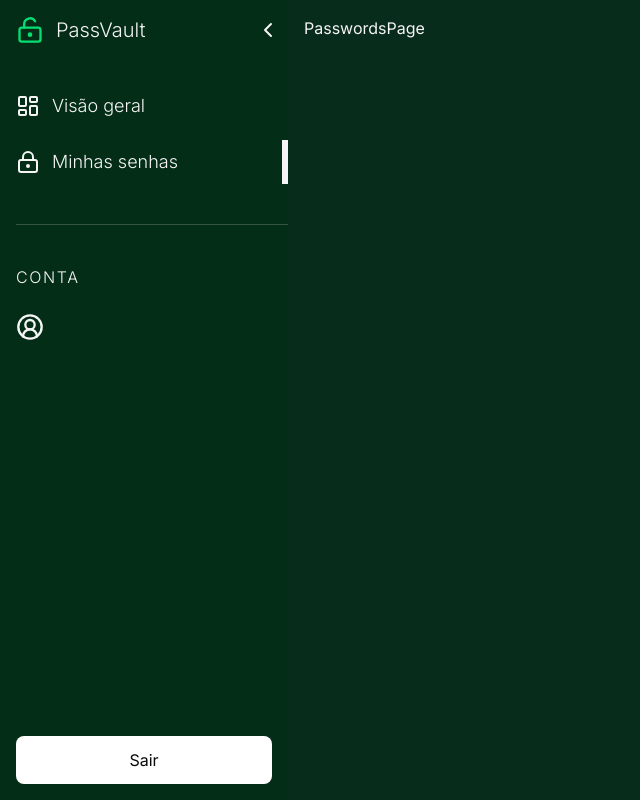
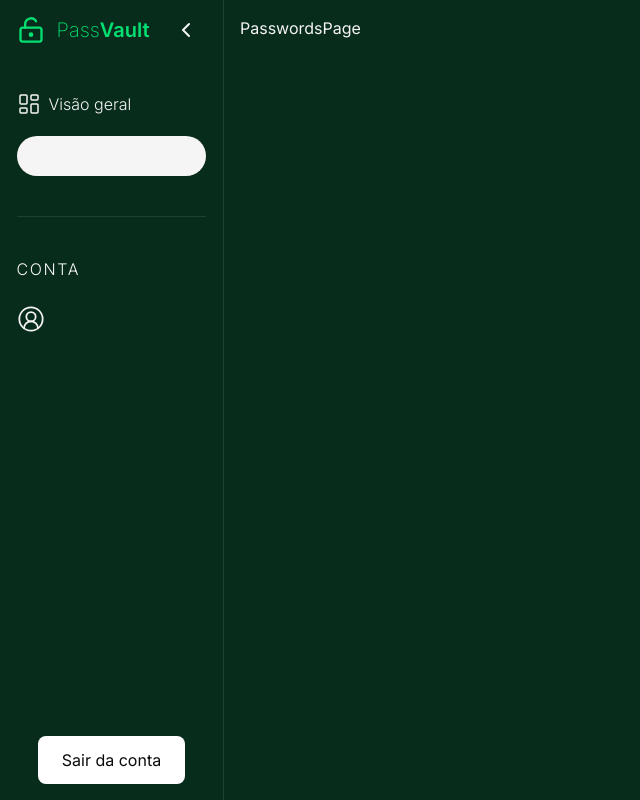
Before and after one commit to leuzaoo/password-manager, a Next.js app in the folder frontend/: page /dashboard/senhas in a window 1280 px wide. Shown: the whole page, without its empty margins (0-640 px from the left). Built offline with nearby package versions, Linux system fonts and the light colour scheme.

Commit message:
Updated animation and UI stytles

```diff
--- a/frontend/src/app/components/ui/sidebar/index.tsx
+++ b/frontend/src/app/components/ui/sidebar/index.tsx
@@ -20,12 +20,12 @@ const menuItems = [
   {
     label: "Visão geral",
     to: "/dashboard",
-    icon: <LayoutDashboardIcon />,
+    icon: <LayoutDashboardIcon strokeWidth={1.5} width={24} />,
   },
   {
     label: "Minhas senhas",
     to: "/dashboard/senhas",
-    icon: <LockKeyholeIcon />,
+    icon: <LockKeyholeIcon strokeWidth={1.5} width={24} />,
   },
 ];
 
@@ -51,7 +51,7 @@ const Sidebar = () => {
 
   return (
     <div
-      className={`flex h-screen flex-col justify-between bg-green-950/60 py-4 pl-4 ${showNavbar ? "w-72" : "w-20"} transition-all duration-500 ease-in-out`}
+      className={`border-primary-white/10 flex h-screen flex-col items-center justify-between border-r py-4 transition-all duration-500 ease-in-out ${showNavbar ? "w-56" : "w-28"}`}
     >
       <div>
         <div className="flex items-center justify-between">
@@ -60,7 +60,11 @@ const Sidebar = () => {
             <div
               className={`${showNavbar ? "opacity-100" : "opacity-0"} transition-all duration-700 ease-in-out`}
             >
-              {showNavbar && <p className="text-xl font-light">PassVault</p>}
+              {showNavbar && (
+                <p className="text-xl font-semibold text-green-400">
+                  <span className="font-extralight">Pass</span>Vault
+                </p>
+              )}
             </div>
           </div>
           <button className="cursor-pointer pr-2" onClick={handleHideNavbar}>
@@ -68,47 +72,51 @@ const Sidebar = () => {
           </button>
         </div>
         <div className="mt-10">
-          <ul className="space-y-3">
+          <ul className="start flex flex-col space-y-3">
             {menuItems.map((item) => (
+              <Link key={item.label} href={item.to}>
                 <li
-                key={item.label}
-                className={`py-2 text-lg font-light hover:border-r-6 hover:border-green-400/50 ${
-                  pathname === item.to ? "border-r-6" : ""
+                  className={`flex items-center justify-start transition-all duration-500 ease-in-out ${
+                    item.to === pathname
+                      ? "bg-primary-white text-primary-dark max-w-max rounded-full px-5 py-2 font-bold"
+                      : "py-2 font-light"
                   }`}
                 >
-                <Link href={item.to} className="flex items-center gap-3">
-                  {item.icon}
-                  <p
-                    className={`transition-all duration-1000 ease-in-out ${showNavbar ? "opacity-100" : "opacity-0"}`}
-                  >
-                    {showNavbar && item.label}
+                  <div>
+                    {!showNavbar ? (
+                      <p>{item.icon}</p>
+                    ) : (
+                      <p className={`flex justify-start gap-2`}>
+                        {item.icon} {item.label}
                       </p>
+                    )}
+                  </div>
+                </li>
               </Link>
-              </li>
             ))}
           </ul>
-          <hr className="my-10 opacity-20" />
-          {showNavbar && (
+          <hr className="my-10 opacity-10" />
+          {showNavbar ? (
             <div>
               <p className="font-light tracking-widest uppercase">Conta</p>
               <div className="mt-3 flex items-center gap-3 py-3 font-light">
-                <UserCircle2Icon size={28} />
+                <UserCircle2Icon size={28} strokeWidth={1.5} />
                 {user?.email}
               </div>
             </div>
+          ) : (
+            <UserCircle2Icon strokeWidth={1.5} size={28} />
           )}
         </div>
       </div>
 
-      <div className={`${showNavbar ? "pr-4" : "pr-4"}`}>
       <button
         type="button"
         onClick={handleLogout}
-          className="flex w-full cursor-pointer justify-center rounded-lg bg-white py-3 text-neutral-950 transition-all duration-300 ease-in-out hover:opacity-60"
+        className="w-full max-w-max cursor-pointer rounded-lg bg-white px-6 py-3 text-neutral-950 transition-all duration-300 ease-in-out hover:opacity-60"
       >
-          {showNavbar ? <p>Sair</p> : <LogOutIcon />}
+        {showNavbar ? <p>Sair da conta</p> : <LogOutIcon />}
       </button>
-      </div>
     </div>
   );
 };
```
Lines whose indentation alone changed are shown as unchanged.
